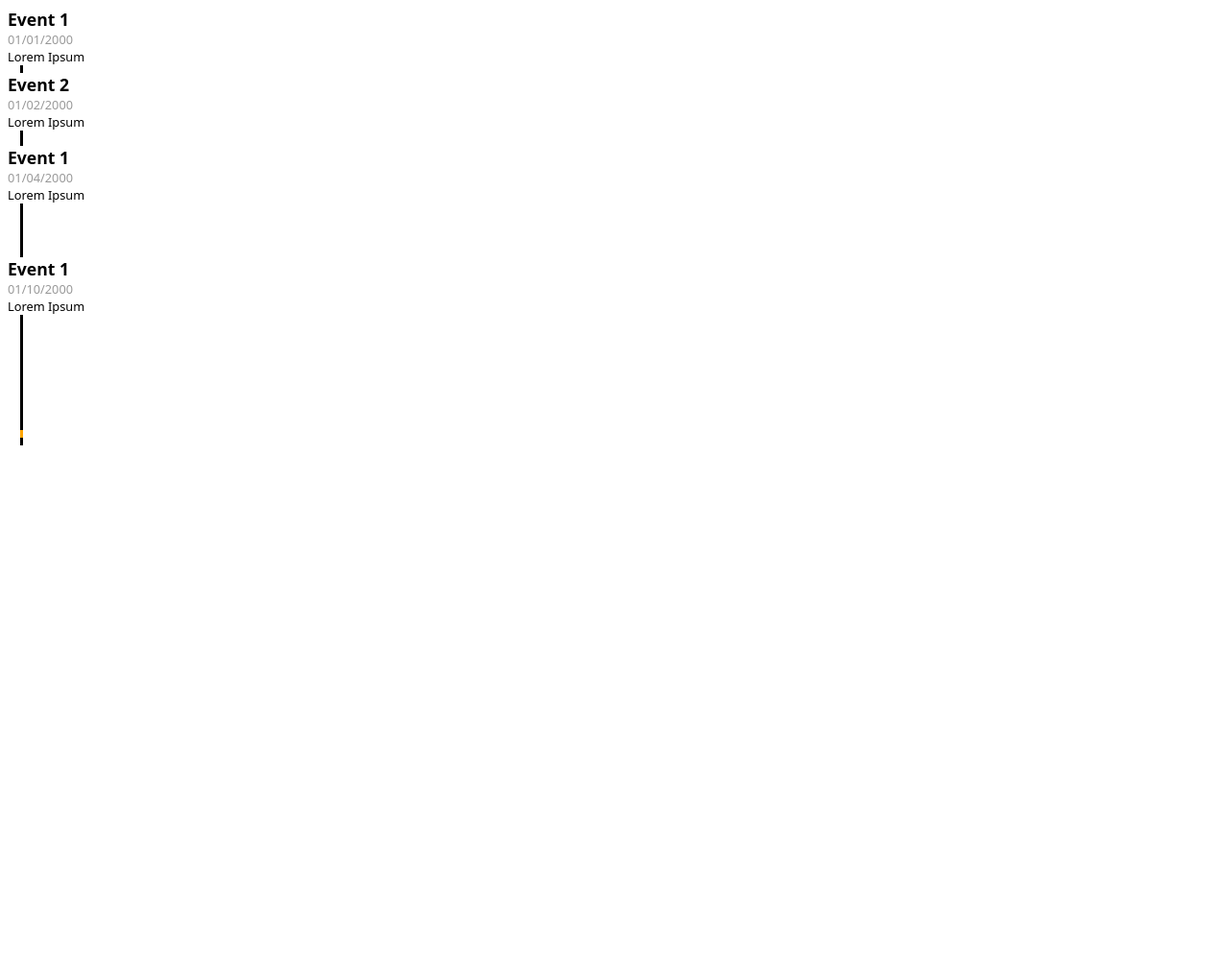
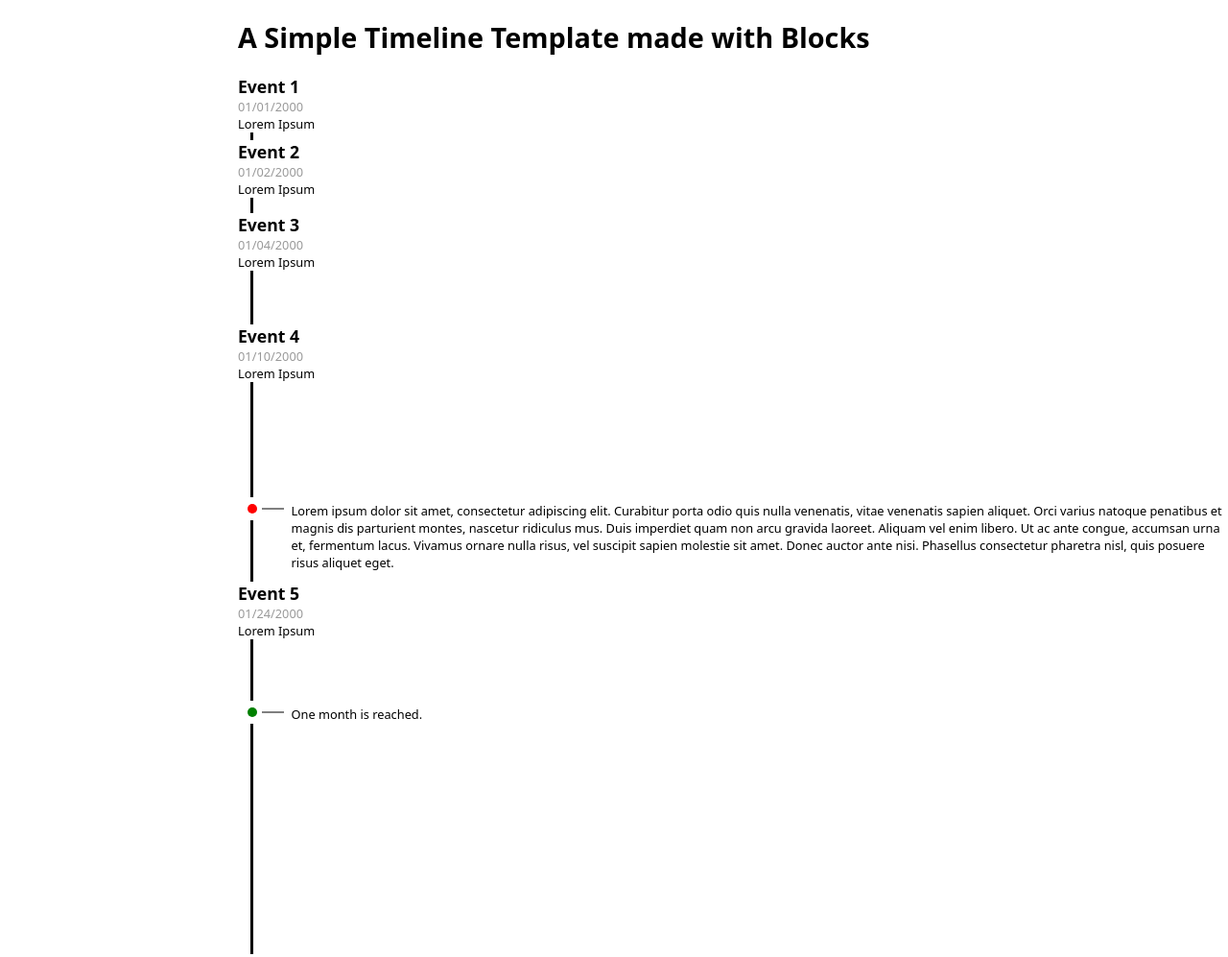
Before and after one commit to FabioMurgia/basic-vertical-timeline, a plain HTML site: page index.html in a window 1280 px wide. Shown: the whole page at 96% size. Before the commit the page ends 800 px from the top, so only its background shows below. Drawn offline with Linux system fonts and the light colour scheme.

Commit message:
Base functioning updated

```diff
--- a/css/style.css
+++ b/css/style.css
@@ -1,7 +1,13 @@
 html {
     font-family: system-ui, -apple-system, BlinkMacSystemFont, 'Segoe UI', Roboto, Oxygen, Ubuntu, Cantarell, 'Open Sans', 'Helvetica Neue', sans-serif;
     font-weight: 400;
+    max-width: 800px;
+    margin-left: auto;
+    margin-right: auto;
+}
 
+h1 {
+    font-size: 1.8rem;
 }
 
 .time {
@@ -17,6 +23,10 @@ html {
   height: calc(0.5 * 7rem);
 }
 
+.month-span {
+    height: calc(0.5 * 30rem);
+}
+
 .event-header {
 font-weight: 800;
 font-size: 1.1rem;
@@ -27,10 +37,21 @@ font-size: .8rem;
 opacity: 40%;
 }
 
-.event-text {
+.event-text, .label {
 font-size: .8rem;
 }
 
-#covid-hits {
-  border-left: 0.2rem solid orange;
+.label {
+  border-left: none;
+  margin-top: .2rem;
+  margin-bottom: .2rem;
+  margin-left: -0.5px;
+  height: fit-content;
 }
+
+.text-label {
+    padding-left: 0px;
+    margin-top: -1rem;
+    margin-left: 3.5rem;
+    position: absolute;
+}
--- a/index.html
+++ b/index.html
@@ -8,6 +8,7 @@
   </head>
 
   <body>
+    <h1>A Simple Timeline Template made with Blocks</h1>
     <div class="timeline-wrapper">
       <div class="event">
         <div class="event-header">Event 1</div>
@@ -15,29 +16,61 @@
         <div class="event-text">Lorem Ipsum</div>
       </div>
       <div class="time day-span"></div>
-       <div class="event">
+      <div class="event">
         <div class="event-header">Event 2</div>
         <div class="event-date">01/02/2000</div>
         <div class="event-text">Lorem Ipsum</div>
       </div>
       <div class="time day-span"></div>
       <div class="time day-span"></div>
-       <div class="event">
-        <div class="event-header">Event 1</div>
+      <div class="event">
+        <div class="event-header">Event 3</div>
         <div class="event-date">01/04/2000</div>
         <div class="event-text">Lorem Ipsum</div>
       </div>
       <div class="time week-span"></div>
-       <div class="event">
-        <div class="event-header">Event 1</div>
+      <div class="event">
+        <div class="event-header">Event 4</div>
         <div class="event-date">01/10/2000</div>
         <div class="event-text">Lorem Ipsum</div>
       </div>
       <div class="time week-span"></div>
       <div class="time week-span"></div>
       <div class="time day-span"></div>
-      <div class="time day-span" id="covid-hits"></div>
+      <div class="time day-span label">
+        <div class="dot">
+          <svg height="10" width="50">
+            <circle r="5" cx="15" cy="5" fill="red" />
+            <path
+              style="stroke: rgb(0, 0, 0); stroke-width: 1px; fill: none"
+              d="M 25 5 L 48 5"
+            ></path>
+          </svg>
+        </div>
+        <div class="text-label">Lorem ipsum dolor sit amet, consectetur adipiscing elit. Curabitur porta odio quis nulla venenatis, vitae venenatis sapien aliquet. Orci varius natoque penatibus et magnis dis parturient montes, nascetur ridiculus mus. Duis imperdiet quam non arcu gravida laoreet. Aliquam vel enim libero. Ut ac ante congue, accumsan urna et, fermentum lacus. Vivamus ornare nulla risus, vel suscipit sapien molestie sit amet. Donec auctor ante nisi. Phasellus consectetur pharetra nisl, quis posuere risus aliquet eget.</div>
+      </div>
       <div class="time day-span"></div>
+      <div class="time week-span"></div>
+      <div class="event">
+        <div class="event-header">Event 5</div>
+        <div class="event-date">01/24/2000</div>
+        <div class="event-text">Lorem Ipsum</div>
+      </div>
+      <div class="time day-span"></div>
+      <div class="time week-span"></div>
+ <div class="time day-span label">
+        <div class="dot">
+          <svg height="10" width="50">
+            <circle r="5" cx="15" cy="5" fill="green" />
+            <path
+              style="stroke: rgb(0, 0, 0); stroke-width: 1px; fill: none"
+              d="M 25 5 L 48 5"
+            ></path>
+          </svg>
+        </div>
+        <div class="text-label">One month is reached.</div>
+      </div>
+      <div class="time month-span"></div>
     </div>
   </body>
 </html>
```
